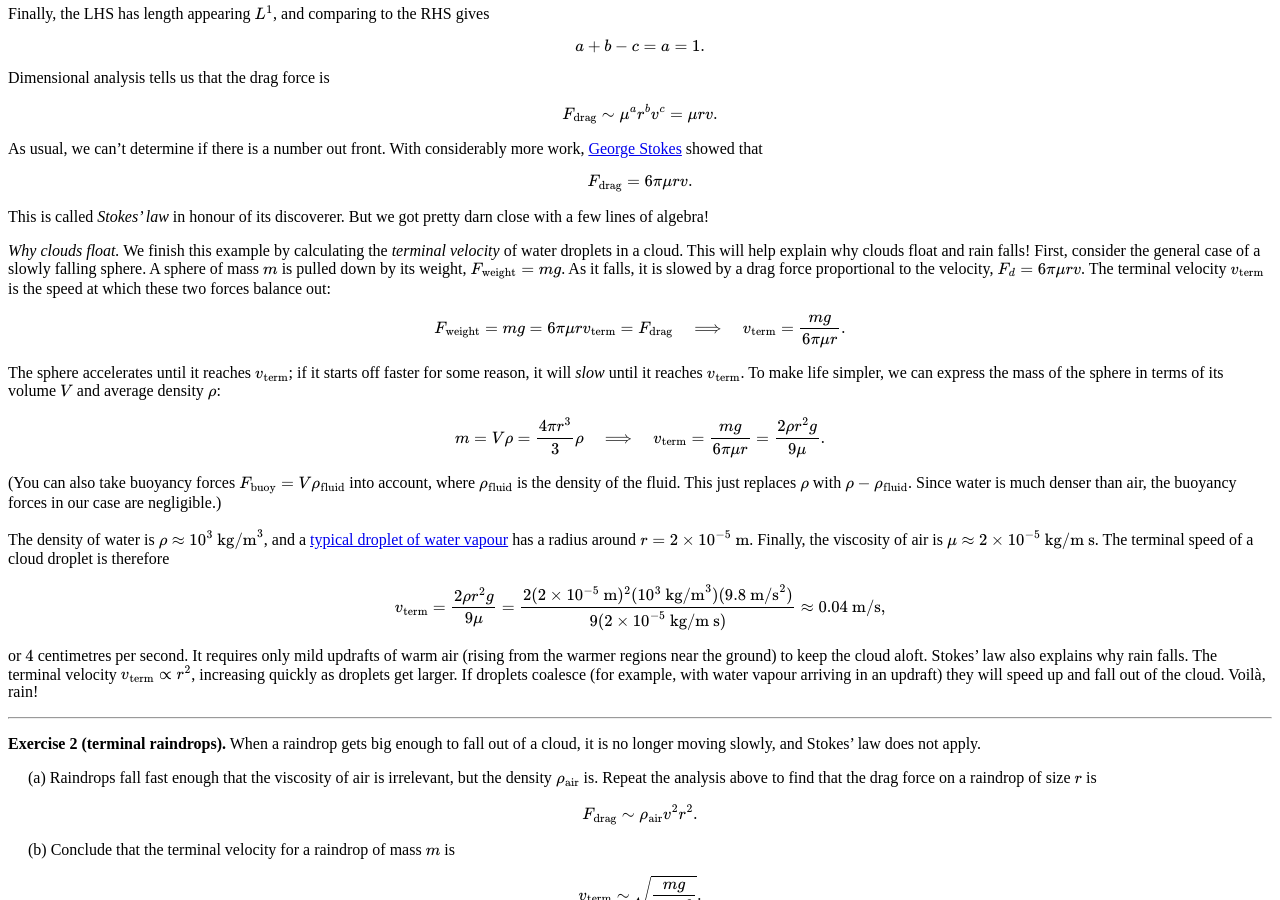
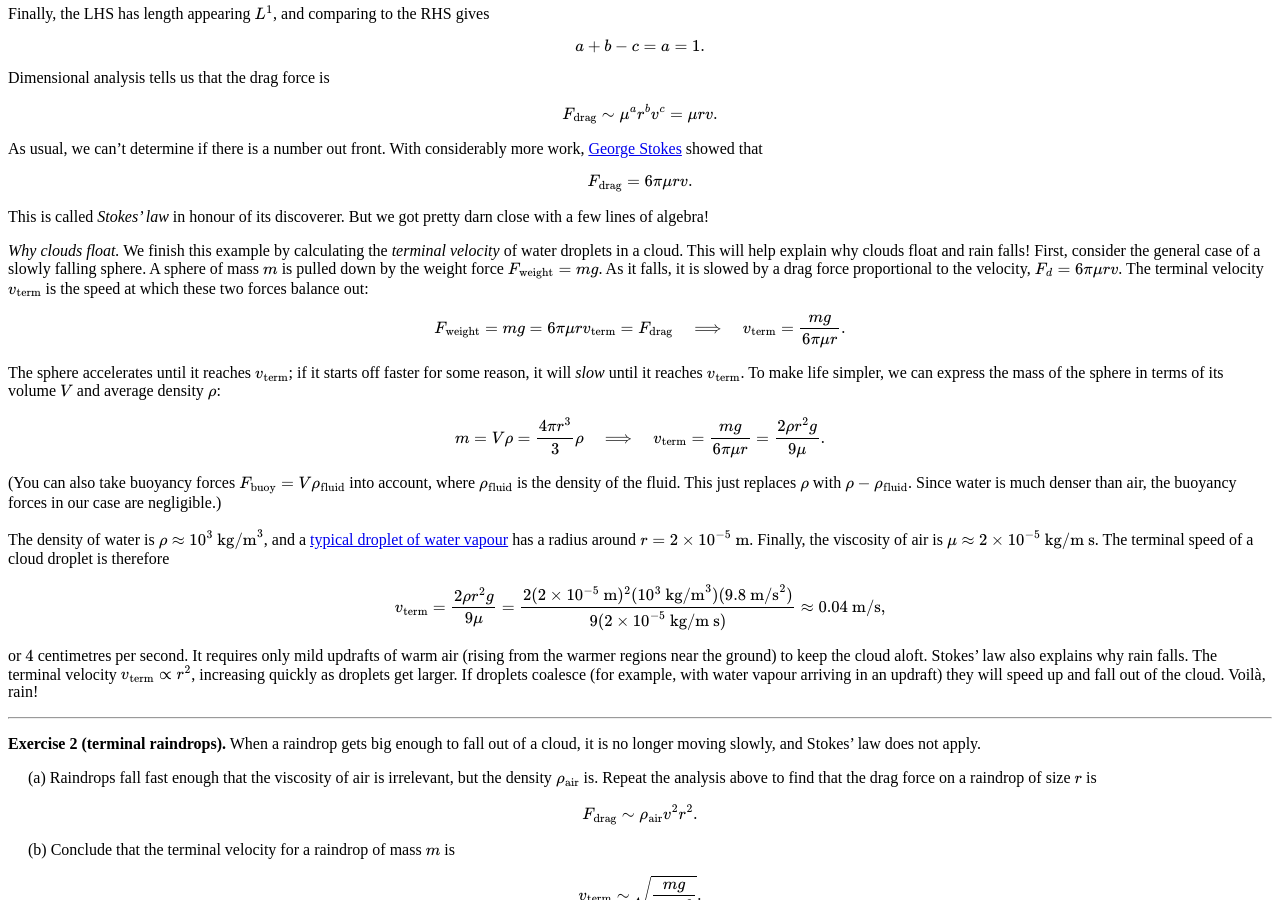
Before and after one commit to hapax/hapax.github.io, a Jekyll site: the page built from assets/simple-physics.md, in a window 1280 px wide and 900 px high, scrolled down 4002 px. Built offline with Jekyll 4.4.1, drawn with Linux system fonts in a browser that asks for light colours; our own code applies the rules of GitHub Pages for plain Markdown files; formulas are drawn with MathJax 3; a script that is not in the unit is left out.

Commit message:
Update simple-physics.md

```diff
--- a/assets/simple-physics.md
+++ b/assets/simple-physics.md
@@ -398,7 +398,7 @@ But we got pretty darn close with a few lines of algebra!
 water droplets in a cloud.
 This will help explain why clouds float and rain falls!
 First, consider the general case of a slowly falling sphere.
-A sphere of mass $m$ is pulled down by its weight, $F_\text{weight}= mg$.
+A sphere of mass $m$ is pulled down by the weight force $F_\text{weight}= mg$.
 As it falls, it is slowed by a drag force proportional to the velocity, $F_d = 6\pi \mu r v$.
 The terminal velocity $ v_{\text{term}}$ is the speed at which these
 two forces balance out:
```
